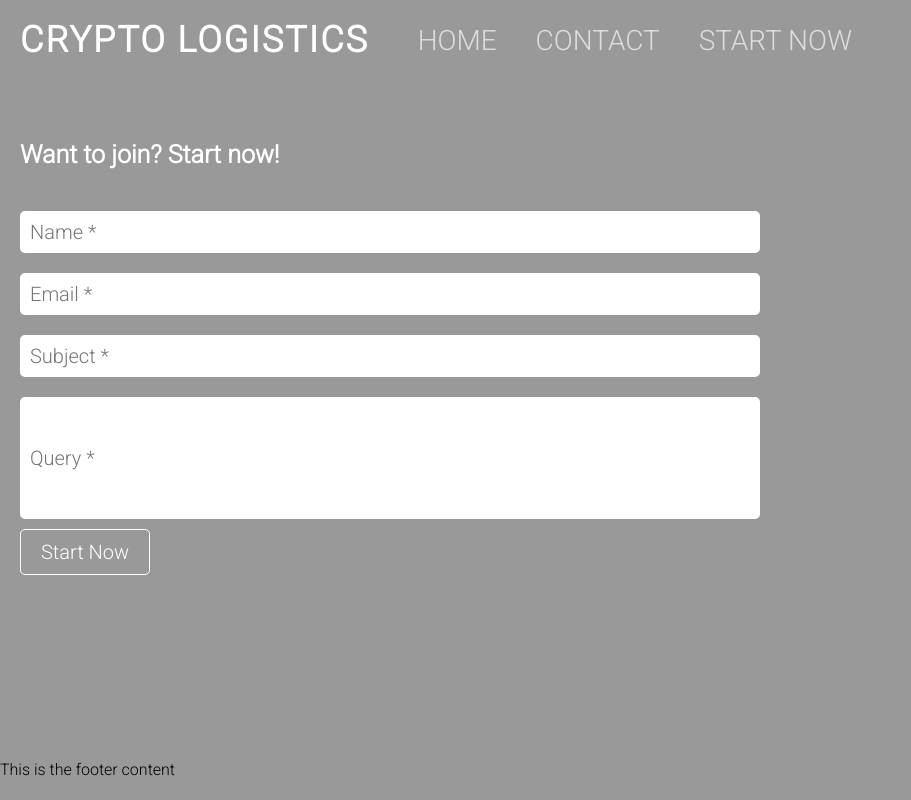
After one commit to guyus15/crypto-logistics-website, a Flask app: page /start-now in a window 1280 px wide. The commit adds this page. Shown: the whole page, without its empty margins (0-911 px from the left). Run offline with Flask 2, Linux system fonts and the light colour scheme.

Commit message:
More styling

```diff
--- a/app.py
+++ b/app.py
@@ -1,4 +1,4 @@
-from flask import Flask, render_template
+from flask import Flask, render_template, request, redirect
 
 app = Flask(__name__)
 
@@ -6,5 +6,19 @@ app = Flask(__name__)
 def index():
   return render_template("index.html")
 
+@app.route('/contact')
+def contact():
+  return render_template("contact.html")
+
+@app.route('/submit-query', methods=['POST'])
+def submit_query():
+  email = request.form['email']
+  print(email)
+  return redirect("/")
+
+@app.route('/start-now')
+def start_now():
+  return render_template("start-now.html")
+
 if __name__ == "__main__":
   app.run(debug=True)
--- a/static/styles.css
+++ b/static/styles.css
@@ -8,7 +8,7 @@ h1, h2, h3, h4, h5, h6, p, nav, body, hr {
 body{
   background-color: #999;
   box-sizing: border-box;
-  font-family: 'Roboto', sans-serif;;
+  font-family: 'Roboto', sans-serif;
 }
 
 #page-container {
@@ -23,17 +23,24 @@ body{
 #footer {
   position: absolute;
   bottom: 0;
-  width: 100%;
+  width: 100vh;
   height: 2.5rem;
 }
 
+.nav-image{
+  width:100%;
+  height:100vh;
+  background-image: url(images/crypto-website-image.jpg);
+}
+
 nav {
-  height: 10vh;
+  width:80%;
+  height:10vh;
   display: flex;
   flex-direction: row;
   align-items: center;
   justify-content: left;
-  padding: 0 20px 0 35px;
+  padding: 0 20px 0 20px;
 }
 
 .nav-brand {
@@ -58,8 +65,18 @@ nav {
   font-size: 28px;
 }
 
-.container {
-  padding: 0 20px 0 20px;
+.nav-burger {
+  display: none;
+  position: absolute;
+  right: 20px;
+}
+
+.line {
+  background-color:white;
+  height: 3px;
+  width:35px;
+  margin:8px;
+  border-radius: 4px;
 }
 
 .options-container {
@@ -70,12 +87,13 @@ nav {
   align-items: flex-start;
   justify-content: space-between;
   font-size: 20px;
-  margin-bottom: 50px;
+  margin-top:16vh;
 }
 
 .option {
   width: 300px;
   border: 1px solid #eee;
+  background-color: rgba(10, 10, 10, 0.4);
 }
 
 .option-title {
@@ -125,8 +143,8 @@ nav {
 }
 
 .contents {
-  padding: 50px 0 0 0;
   margin:auto;
+  padding: 10rem 0 10rem 0;
   width: 80%;
   display: flex;
   flex-direction: row;
@@ -147,3 +165,134 @@ nav {
 .content-body {
   color:#eee;
 }
+
+.contact-container {
+  font-size: 25px;
+  width:50%;
+  padding:20px;
+}
+
+.contact-title {
+  color:white;
+  font-weight: bold;
+  margin-bottom:2rem;
+}
+
+.start-now-container {
+  font-size: 25px;
+  width:50%;
+  padding:20px;
+}
+
+.start-now-title {
+  color:white;
+  font-weight: bold;
+  margin-bottom:2rem;
+}
+
+.user-form {
+  width: 100%;
+  font-size: 20px;
+  font-family: 'Roboto', sans-serif;
+}
+
+.user-form input[type='text']{
+  margin: 10px 0 10px 0;
+  color:#222;
+  background-color: white;
+  font-family: 'Roboto', sans-serif;
+  border:none;
+  border-radius: 5px;
+  padding: 5px 10px 5px 10px;
+  font-size: 20px;
+  height: 2rem;
+  width:75%;
+}
+
+.user-form input[type='textarea']{
+  margin: 10px 0 10px 0;
+  color:#222;
+  background-color: white;
+  font-family: 'Roboto', sans-serif;
+  border:none;
+  border-radius: 5px;
+  padding: 5px 10px 5px 10px;
+  font-size: 20px;
+  width:75%;
+  height: 7rem;
+}
+
+.user-form input[type='submit'] {
+  background: none;
+  font-family: 'Roboto', sans-serif;
+  color:white;
+  border:1px solid white;
+  border-radius: 5px;
+  font-size: 20px;
+  padding: 10px 20px 10px 20px;
+}
+.user-form input[type='submit']:hover {
+  color:#999;
+  background-color: white;
+}
+
+@media only screen and (max-width: 1600px) {
+  .nav-links {
+    width: 50%;
+  }
+}
+
+@media only screen and (max-width: 1320px) {
+  .options-container {
+    width: 90%;
+  }
+
+  .contact-container {
+    width:75%;
+  }
+
+  .start-now-container {
+    width:75%;
+  }
+}
+@media only screen and (max-width: 1120px){
+  .nav-links {
+    display: none;
+  }
+  .nav-burger {
+    display: block;
+  }
+}
+
+@media only screen and (max-width: 1040px) {
+  .options-container {
+    margin-top:1vh;
+    flex-direction: column;
+    align-items: center;
+    height:100%;
+  }
+
+  .option {
+    margin: 20px 0 20px 0;
+  }
+
+  .contents {
+    height:50vh;
+    width:80%;
+    flex-direction: column;
+    align-items: center;
+    margin-top: 100vh;
+  }
+
+  .content-container {
+    width: 100%;
+  }
+
+  .contact-container {
+    width:100%;
+  }
+
+  .start-now-container {
+    width:100%;
+  }
+}
--- a/templates/layout.html
+++ b/templates/layout.html
@@ -11,13 +11,14 @@
 </head>
 <body>
   <div id="page-container">
+    <div id="content-wrap" class="container">
     <nav class="nav">
       <h1 class="nav-brand">Crypto Logistics</h1>
 
       <div class="nav-links">
-        <a href="#" class="nav-link">Home</a>
-        <a href="#" class="nav-link">Contact</a>
-        <a href="#" class="nav-link">Start Now</a>
+        <a href="{{ url_for('index') }}" class="nav-link">Home</a>
+        <a href="{{ url_for('contact') }}" class="nav-link">Contact</a>
+        <a href="{{ url_for('start_now') }}" class="nav-link">Start Now</a>
       </div>
 
       <div class="nav-burger">
@@ -25,10 +26,9 @@
         <div class="line"></div>
         <div class="line"></div>
       </div>
-    </nav>
-    <div id="content-wrap" class="container">
-      {% block content %} {% endblock %}
     </div>
+
+    {% block content %} {% endblock %}
 
     <footer id="footer">
       <p>This is the footer content</p>
--- /dev/null
+++ b/templates/start-now.html
@@ -0,0 +1,14 @@
+{% extends 'layout.html' %}
+
+{% block content %}
+<div class="start-now-container">
+  <p class="start-now-title">Want to join? Start now!</p>
+  <form class="user-form" action="/start-now">
+    <input class="form-input" type="text" name="first-name" placeholder="Name *"><br>
+    <input class="form-input" type="text" name="email" placeholder="Email *"><br>
+    <input class="form-input" type="text" name="subject" placeholder="Subject *"><br>
+    <input class="form-input" type="textarea" name="first-name" placeholder="Query *"><br>
+    <input type="submit" value="Start Now">
+  </form>
+</div>
+{% endblock %}
```
Also changed, not shown: templates/contact.html (added, +14 -0 lines), templates/index.html (+1 -51 lines), templates/main-layout.html (added, +91 -0 lines), 1 other file.
